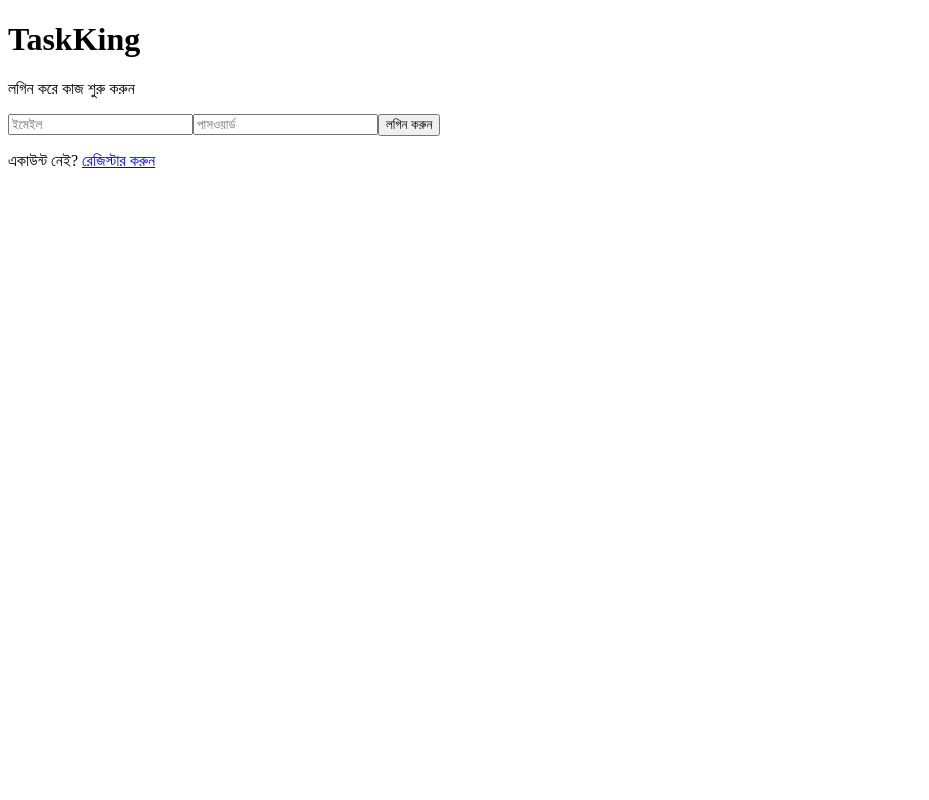
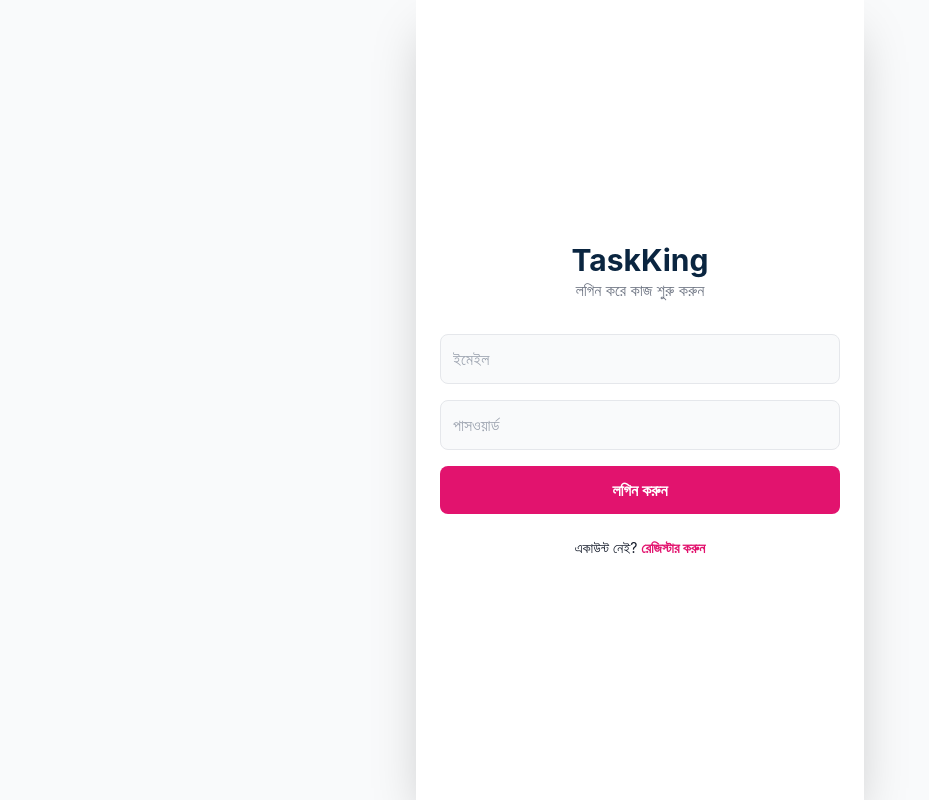
Before and after one commit to siaful2580mm-hub/test, a Next.js app: page / in a window 1280 px wide. Shown: the whole page, without its empty margins (0-929 px from the left). Built offline with nearby package versions, Linux system fonts and the light colour scheme.

Commit message:
Create layout.js

```diff
--- /dev/null
+++ b/src/app/layout.js
@@ -0,0 +1,18 @@
+import "./globals.css";
+
+export const metadata = {
+  title: "TaskKing Ultimate",
+  description: "Earn Money Online",
+};
+
+export default function RootLayout({ children }) {
+  return (
+    <html lang="bn">
+      <body className="bg-gray-50 min-h-screen">
+        <main className="max-w-md mx-auto bg-white min-h-screen shadow-2xl">
+          {children}
+        </main>
+      </body>
+    </html>
+  );
+}
```
